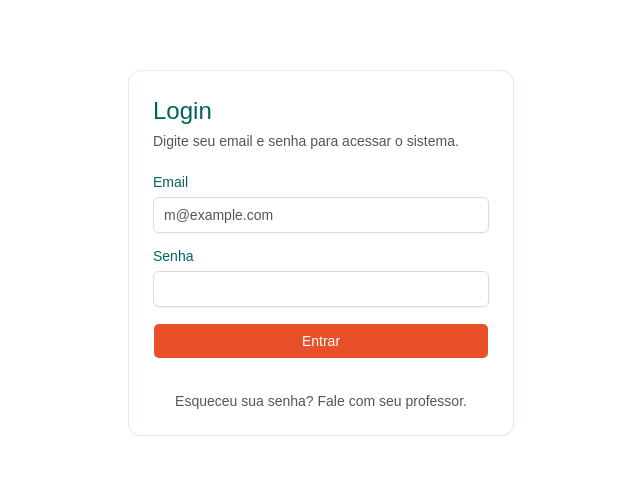
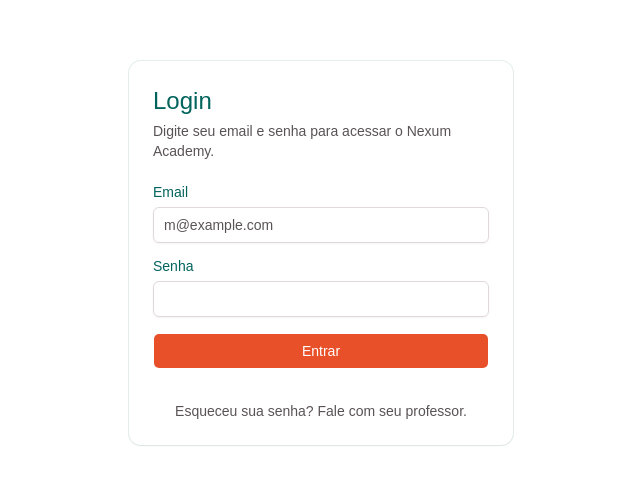
Before and after one commit to Pugialli/nexum, a Next.js app: page /login in a window 1280 px wide. Shown: the part 147-632 px from the top of the page, without its empty margins (319-959 px from the left). Built offline with nearby package versions, Linux system fonts and the light colour scheme; a web font is replaced by a local one.

Commit message:
change to "Digite seu email e senha para acessar o Nexum Academy." (_for

```diff
--- a/app/login/page.tsx
+++ b/app/login/page.tsx
@@ -18,7 +18,7 @@ export default function LoginPage() {
         <CardHeader>
           <CardTitle className="text-2xl">Login</CardTitle>
           <CardDescription>
-            Digite seu email e senha para acessar o sistema.
+            Digite seu email e senha para acessar o Nexum Academy.
           </CardDescription>
         </CardHeader>
         <CardContent className="grid gap-4">
```
